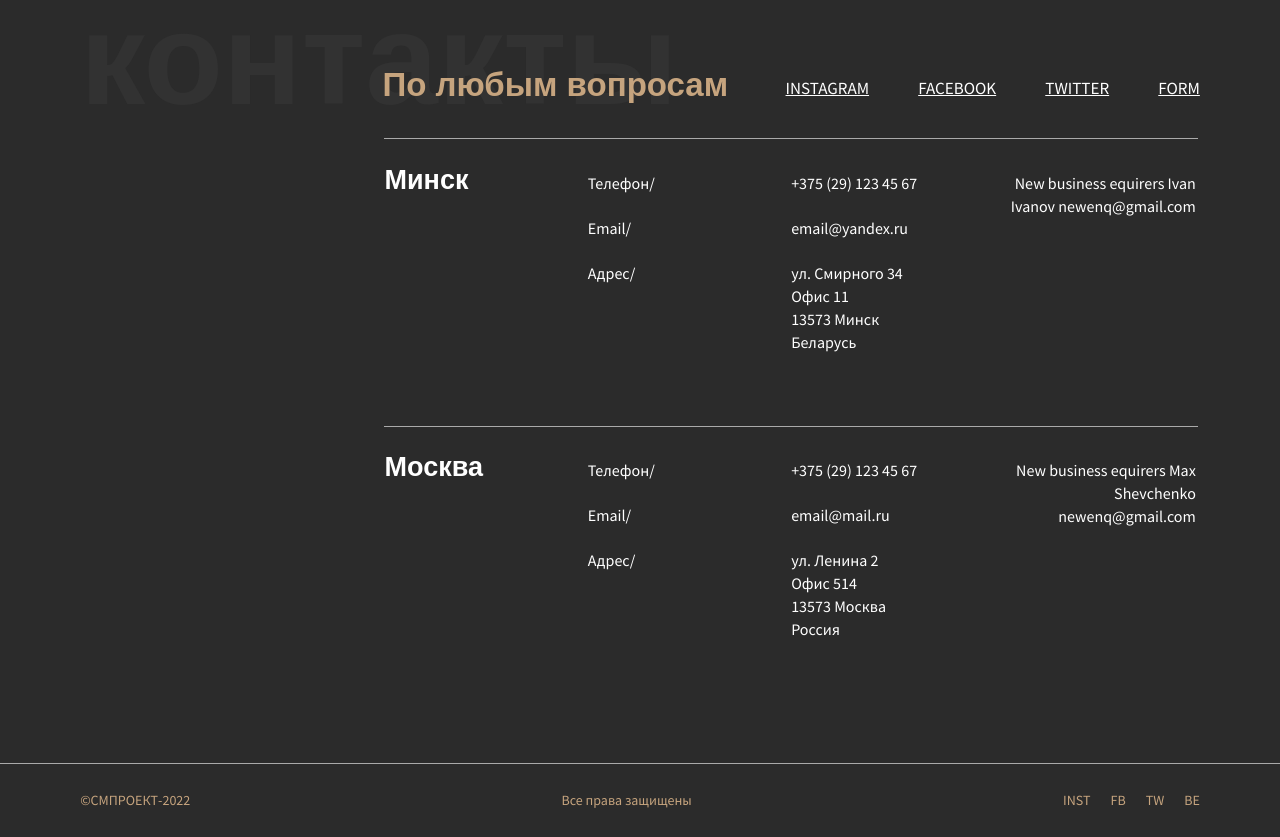
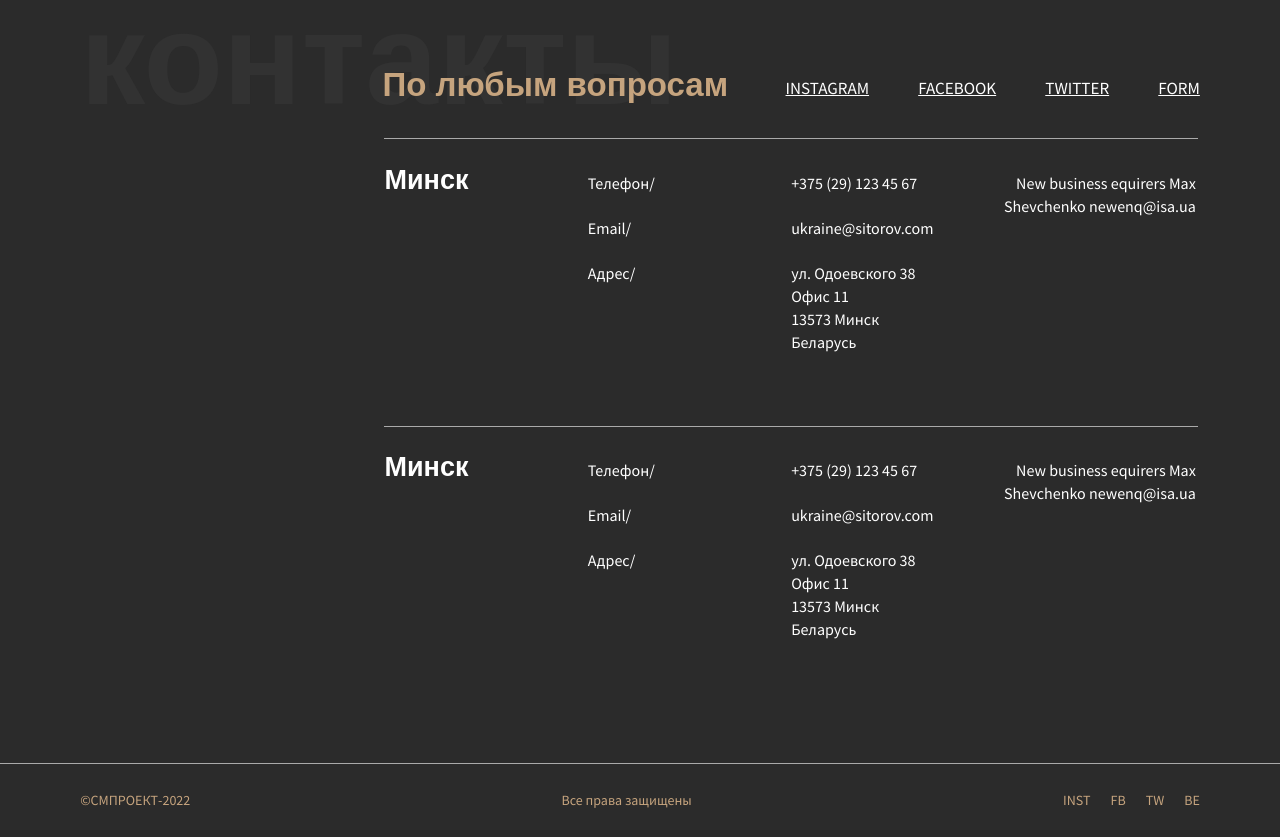
Before and after one commit to yanakapura/sm-project, a website: page index.html in a window 1280 px wide. Shown: the part 3740-4577 px from the top of the page. Drawn offline with nearby package versions, Linux system fonts and the light colour scheme.

Commit message:
Update index.html

```diff
--- a/index.html
+++ b/index.html
@@ -103,11 +103,7 @@
               <img class="gallery__img width" src="img/img.jpg" alt="" />
             </div>
             <div class="gallery__label">
-<<<<<<< HEAD
               <h3 class="gallery__header">ЖК "ЛИСТВЕННАЯ"</h3>
-=======
-              <h3 class="gallery__header">ЖК "Лиственная"</h3>
->>>>>>> 980d8e43b96bf5b30101bf1e424ef6e20ebba6ae
               <span class="material-symbols-outlined gallery__icon">
                 south_east
               </span>
@@ -118,11 +114,7 @@
               <img class="gallery__img width" src="img/img4.jpg" alt="" />
             </div>
             <div class="gallery__label">
-<<<<<<< HEAD
               <h3 class="gallery__header">ЖК "BAUHAUSE"</h3>
-=======
-              <h3 class="gallery__header">ЖК "Bauhause"</h3>
->>>>>>> 980d8e43b96bf5b30101bf1e424ef6e20ebba6ae
               <span class="material-symbols-outlined gallery__icon">
                 south_east
               </span>
@@ -133,11 +125,7 @@
               <img class="gallery__img height" src="img/img2.jpg" alt="" />
             </div>
             <div class="gallery__label">
-<<<<<<< HEAD
               <h3 class="gallery__header">ЖК "ПАНОРАМА"</h3>
-=======
-              <h3 class="gallery__header">ЖК "Панорама"</h3>
->>>>>>> 980d8e43b96bf5b30101bf1e424ef6e20ebba6ae
               <span class="material-symbols-outlined gallery__icon">
                 south_east
               </span>
@@ -148,11 +136,7 @@
               <img class="gallery__img width" src="img/img3.jpg" alt="" />
             </div>
             <div class="gallery__label">
-<<<<<<< HEAD
               <h3 class="gallery__header">ЖК "ЛАРУЗНЫЙ"</h3>
-=======
-              <h3 class="gallery__header">ЖК "Ларузрый"</h3>
->>>>>>> 980d8e43b96bf5b30101bf1e424ef6e20ebba6ae
               <span class="material-symbols-outlined gallery__icon">
                 south_east
               </span>
@@ -192,7 +176,7 @@
                 <li>Сооружения и места отдыха и развлечений</li>
               </ul>
             </div>
-            <div class="tabs__header" data-tab_wrapper="wrap-1.2"><h4><span class="tabs__header-number" >02</span>Архитектурно-дизайнерское проектирование жилых зданий</h4><span class="material-symbols-outlined">
+            <div class="tabs__header" data-tab_wrapper="wrap-1.2"><h4><span class="tabs__header-number" >02</span> Архитектурно-планировочные решения</h4><span class="material-symbols-outlined">
               expand_more
               </span></div>
             <div class="tabs__container" data-tab_wrapper="wrap-1.2">
@@ -243,29 +227,29 @@
               <td class="table__city" rowspan="3">Минск</td>
               <td>Телефон/</td>
               <td>+375 (29) 123 45 67</td>
-              <td class="table__col-last" rowspan="3">New business equirers Ivan Ivanov newenq@gmail.com</td>
+              <td class="table__col-last" rowspan="3">New business equirers Max Shevchenko newenq@isa.ua</td>
             </tr>
             <tr>
               <td>Email/</td>
-              <td>email@yandex.ru</td>
+              <td>ukraine@sitorov.com</td>
             </tr>
             <tr>
               <td>Адрес/</td>
-              <td class="table__adress">ул. Смирного 34<br>Офис 11<br>13573 Минск<br>Беларусь</td>
+              <td class="table__adress">ул. Одоевского 38<br>Офис 11<br>13573 Минск<br>Беларусь</td>
             </tr>
             <tr class="table__row">
-              <td class="table__city" rowspan="3">Москва</td>
+              <td class="table__city" rowspan="3">Минск</td>
               <td>Телефон/</td>
               <td>+375 (29) 123 45 67</td>
-              <td class="table__col-last" rowspan="3">New business equirers Max Shevchenko newenq@gmail.com</td>
+              <td class="table__col-last" rowspan="3">New business equirers Max Shevchenko newenq@isa.ua</td>
             </tr>
             <tr>
               <td>Email/</td>
-              <td>email@mail.ru</td>
+              <td>ukraine@sitorov.com</td>
             </tr>
             <tr>
               <td>Адрес/</td>
-              <td>ул. Ленина 2<br>Офис 514<br>13573 Москва<br>Россия</td>
+              <td>ул. Одоевского 38<br>Офис 11<br>13573 Минск<br>Беларусь</td>
             </tr>
           </table>
         </div>
```
